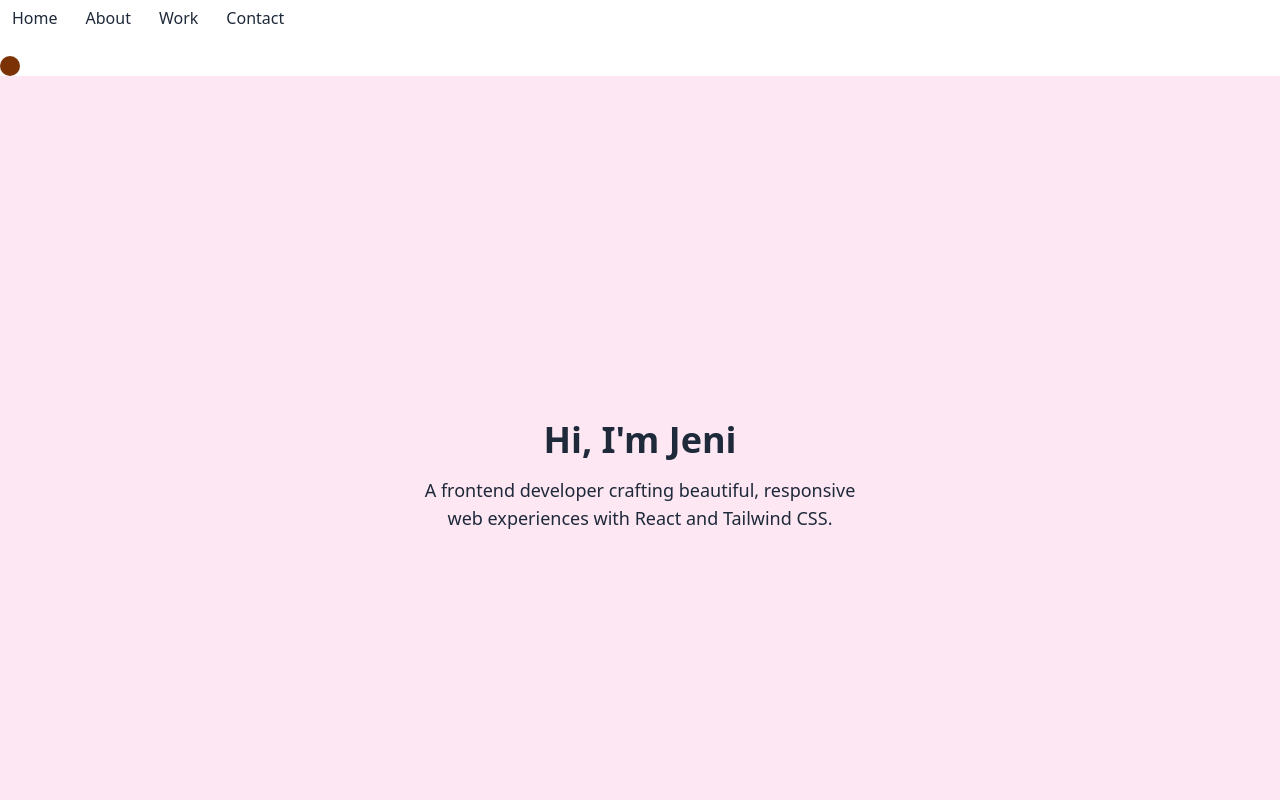
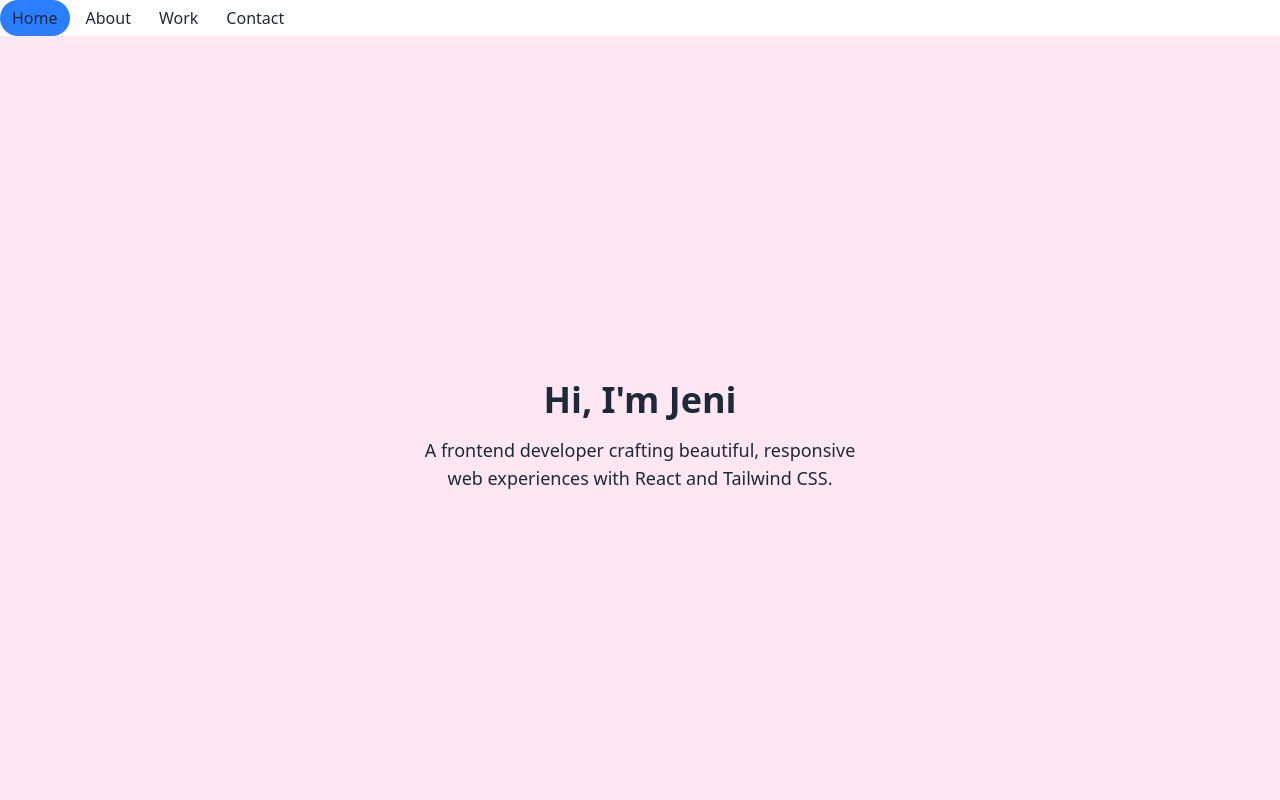
Before and after one commit to Jeniya14/my-portfolio, a React (Vite) app: page / in a window 1280 px wide. Shown: the top 800 px of the page. Built offline with nearby package versions, Linux system fonts and the light colour scheme.

Commit message:
navbar update

```diff
--- a/src/section/Navbar.jsx
+++ b/src/section/Navbar.jsx
@@ -17,18 +17,23 @@ const Navbar = () => {
          <button
           key={ele.id}
           onClick={()=>setActiveTab(ele.id)}
-          className={` ${activeTab ===  ele.id ? "hover:bg-pink-500" : "hover:bg-blue-500"} rounded-full px-3 py-1.5 font-medium text-zinc `}
+          className={` ${activeTab ===  ele.id ? "" : "hover:text-amber-700"} relative rounded-full px-3 py-1.5 font-medium text-zinc transition`}
           >
-          {ele.label}
+
+            {activeTab ===  ele.id && (
+              <motion.span
+              layoutId="active-pill"
+              className="bg-blue-500 rounded-full absolute inset-0 mix-blend-"
+              style={{borderRadius:9999}}
+              transition={{type:"spring",duration:"0.6"}}/>
+            )}
+
+          <span className="relative z-10">{ele.label}</span>
+
          </button>
       ))}
       </div>
-      <div className="mt-5 flex justify-">
-          <motion.div
-          layoutId="red-dot"
-          className="h-5 w-5 rounded-full bg-amber-900 " />
 
-      </div>
     </div>
 
   )
```
